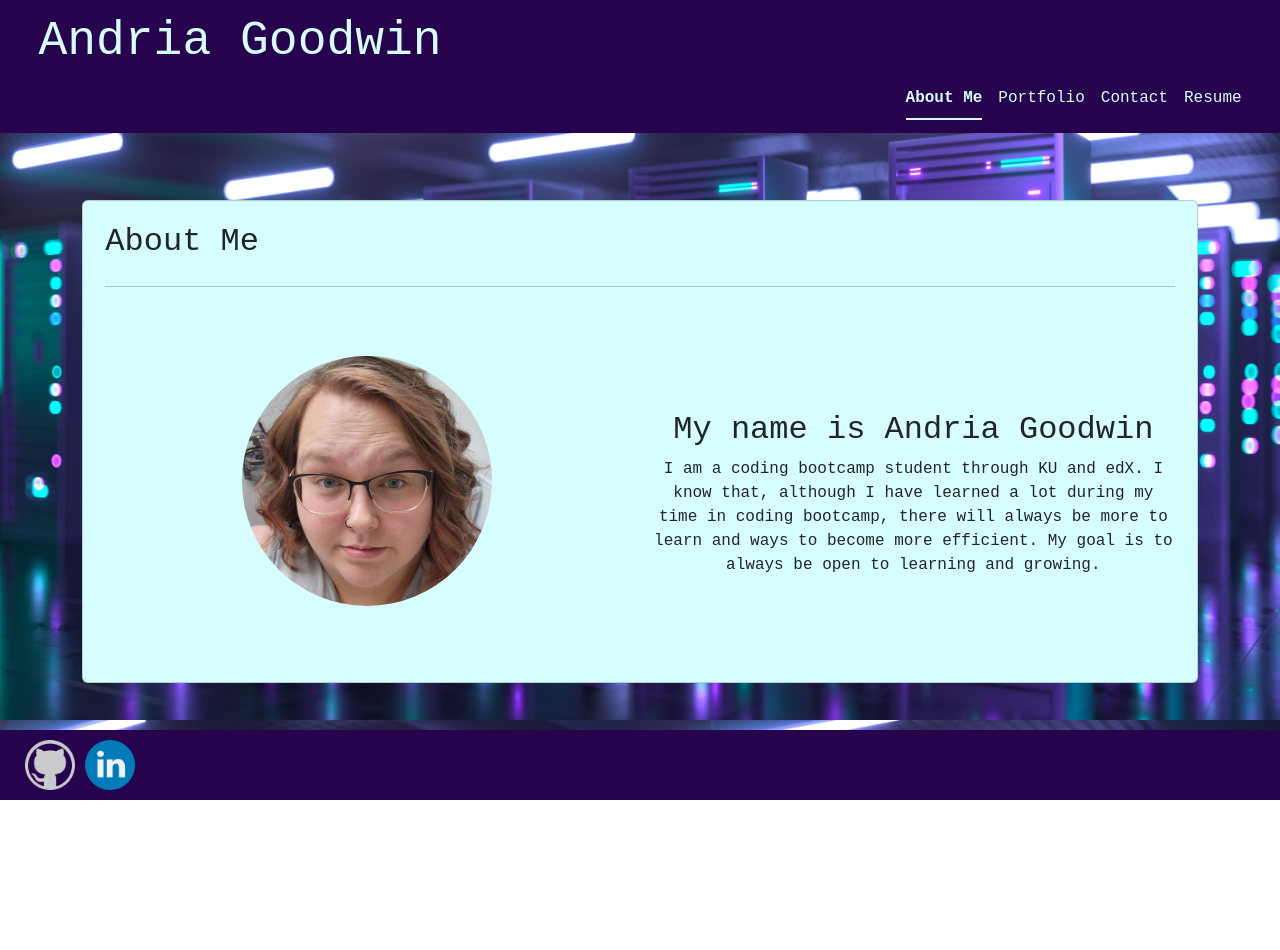
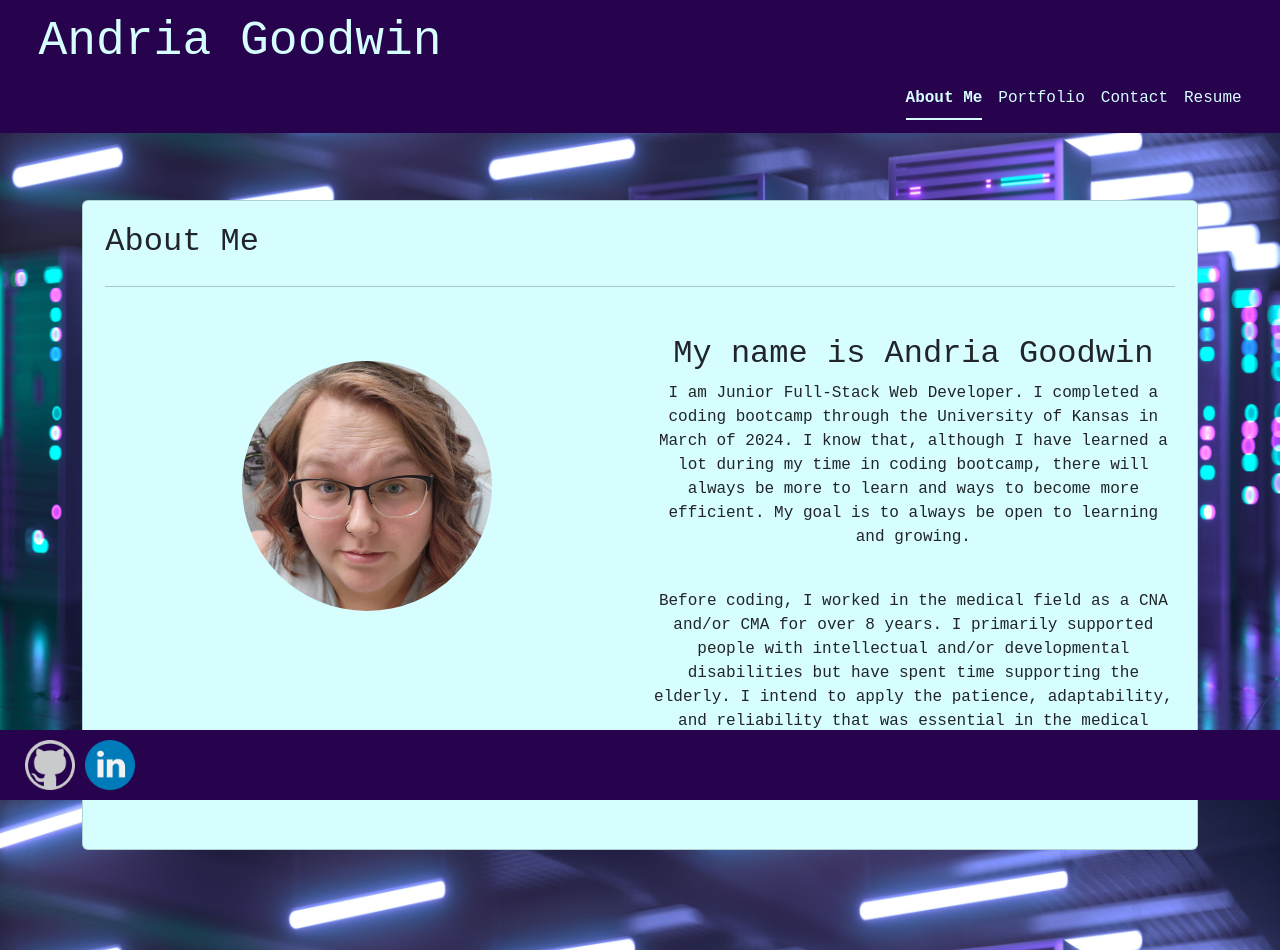
Before and after one commit to andria-goodwin/AG-portfolio, a React (Vite) app: page / in a window 1280 px wide. Before the commit the page ends 800 px from the top, so only its background shows below. Built offline with nearby package versions, Linux system fonts and the light colour scheme.

Commit message:
updated portfolio with current info and projects

```diff
--- a/portfolio.json
+++ b/portfolio.json
@@ -1,41 +1,48 @@
 [
     {
         "id": 1,
+        "name": "Chore Quest",
+        "image": "/assets/chore-quest.png",
+        "github": "https://github.com/collinshepherd/Chore-Quest",
+        "deploy": "https://chore-quest-0f3d855c0443.herokuapp.com/"
+    },
+    {
+        "id": 2,
         "name": "Foodie Forum",
         "image": "/assets/Foodie-forum-home.png",
         "github": "https://github.com/andria-goodwin/foodie-forum",
         "deploy": "https://foodie-forum-8-9cb2bc2e8559.herokuapp.com/"
     },
     {
-        "id": 2,
+        "id": 3,
         "name": "Project Hangman",
         "image": "/assets/Project-Hangman.png",
         "github": "https://github.com/andria-goodwin/project-hangman",
         "deploy": "https://andria-goodwin.github.io/project-hangman/"
     },
     {
-        "id": 3,
+        "id": 4,
         "name": "Express.js Notebook",
         "image": "/assets/notes-page.png",
         "github": "https://github.com/andria-goodwin/express-js-notebook",
         "deploy": "https://express-js-notebook-4158ef7c87d6.herokuapp.com/"
     },
     {
-        "id": 4,
+        "id": 5,
         "name": "Weather App",
         "image": "/assets/AG-search-history.png",
         "github": "https://github.com/andria-goodwin/weather-app",
         "deploy": "https://andria-goodwin.github.io/weather-app/"
     },
     {
-        "id": 5,
+        "id": 6,
         "name": "JATE PWA",
         "image": "/assets/jate-pwa.png",
         "github": "https://github.com/andria-goodwin/jate-pwa",
         "deploy": "https://jate-pwa-9-e486d9a0b732.herokuapp.com/"
     },
     {
-        "id": 6,
+        "id": 7,
         "name": "Work Day Scheduler",
         "image": "/assets/Workday-scheduler.png",
         "github": "https://github.com/andria-goodwin/daily-planner",
--- a/src/components/Footer.jsx
+++ b/src/components/Footer.jsx
@@ -18,10 +18,10 @@ const styles = {
 function Footer() {
   return (
     <div style={styles.container}>
-      <a href="https://github.com/andria-goodwin" target="blank">
+      <a href="https://github.com/andria-goodwin" title="Andria's Github" target="blank">
         <img src="/assets/light-github.png" alt="GitHub Link" style={styles.github}></img>
       </a>
-      <a href="https://www.linkedin.com/in/andria-goodwin-089305112/" target="blank">
+      <a href="https://www.linkedin.com/in/andria-goodwin-089305112/" title="Andria's LinkedIn" target="blank">
         <img src="/assets/linkedin-icon.png" alt="LinkedIn Link" style={styles.linkedin}></img>
       </a>
     </div>
--- a/src/components/Project.jsx
+++ b/src/components/Project.jsx
@@ -28,15 +28,17 @@ function Project(props) {
     return (
       <Card style={styles.card}>
         <div className="img-container">
-          <img alt={props.name} src={props.image} style={styles.img}/>
+          <a href={props.deploy} target="blank">
+            <img alt={props.name} src={props.image} style={styles.img}/>
+          </a>
         </div>
         <div className="content">
               <h3 style={styles.title}>{props.name}</h3>
               <p className="proj-icons-container">
-              <a href={props.github} target="blank">
+              <a href={props.github} title="GitHub Repo Link" target="blank">
                 <img src="/assets/Github.png" alt="GitHub Repo" style={styles.github}></img>
               </a>
-              <a href={props.deploy} target="blank">
+              <a href={props.deploy} title="Website Link" target="blank">
                 <img src="/assets/Website-icon.png" alt="Live Application" style={styles.website}/>
               </a>
               </p>
--- a/src/pages/About.jsx
+++ b/src/pages/About.jsx
@@ -9,15 +9,16 @@ const styles = {
   },
   about: {
     textAlign: "center",
-    marginTop: "5%",
+    marginTop: "3%",
     marginBottom: "5%",
   },
   img: {
+    marginTop: "5%",
     width: 250,
     height: 250,
   },
   text: {
-    marginTop: "5%",
+
   },
 };
 
@@ -38,10 +39,19 @@ function About() {
           <Col md style={styles.text}>
             <h2>My name is Andria Goodwin</h2>
             <p>
-              I am a coding bootcamp student through KU and edX. I know that,
+              I am Junior Full-Stack Web Developer. I completed a coding bootcamp
+              through the University of Kansas in March of 2024. I know that,
               although I have learned a lot during my time in coding bootcamp,
               there will always be more to learn and ways to become more
               efficient. My goal is to always be open to learning and growing.
+            </p>
+            <br/>
+            <p>
+              Before coding, I worked in the medical field as a CNA and/or CMA
+              for over 8 years. I primarily supported people with intellectual
+              and/or developmental disabilities but have spent time supporting
+              the elderly. I intend to apply the patience, adaptability, and reliability
+              that was essential in the medical field to a new career path in web development.
             </p>
           </Col>
         </Row>
```
Also changed, not shown: public/assets/chore-quest.png (added).
